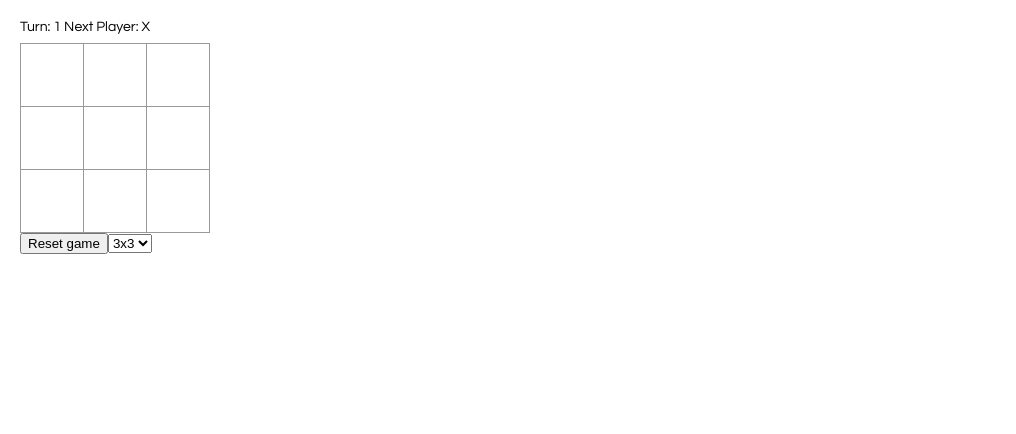
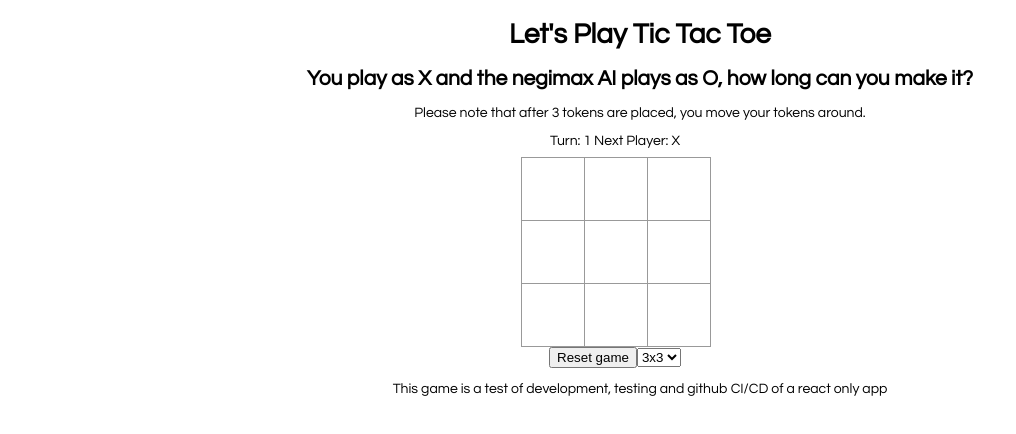
Before and after one commit to h0bb3/tictactoe_react, a React app: page / in a window 1280 px wide. Shown: the whole page, without its empty margins (0-1016 px from the left). Built offline with nearby package versions, Linux system fonts and the light colour scheme.

Commit message:
improved HTML and css

```diff
--- a/public/index.html
+++ b/public/index.html
@@ -24,11 +24,14 @@
       work correctly both with client-side routing and a non-root public URL.
       Learn how to configure a non-root public URL by running `npm run build`.
     -->
-    <title>React App</title>
+    <title>Tic Tac Toe</title>
   </head>
   <body>
+    <h1>Let's Play Tic Tac Toe</h1>
+    <h2>You play as X and the negimax AI plays as O, how long can you make it?</h2>
+    <p>Please note that after 3 tokens are placed, you move your tokens around.</p>
     <noscript>You need to enable JavaScript to run this app.</noscript>
-    <div id="root"></div>
+      <div id="root" class="centering"></div>
       <!--
         This HTML file is a template.
         If you open it directly in the browser, you will see an empty page.
@@ -39,5 +42,6 @@
         To begin the development, run `npm start` or `yarn start`.
         To create a production bundle, use `npm run build` or `yarn build`.
       -->
+      <p>This game is a test of development, testing and github CI/CD of a react only app</p>
   </body>
 </html>
--- a/src/index.css
+++ b/src/index.css
@@ -1,6 +1,12 @@
 body {
   font: 14px "Century Gothic", Futura, sans-serif;
   margin: 20px;
+  text-align: center;
+}
+
+.centering {
+  display: flex;
+  justify-content: center;
 }
 
 ol, ul {
```
Lines whose indentation alone changed are shown as unchanged.
